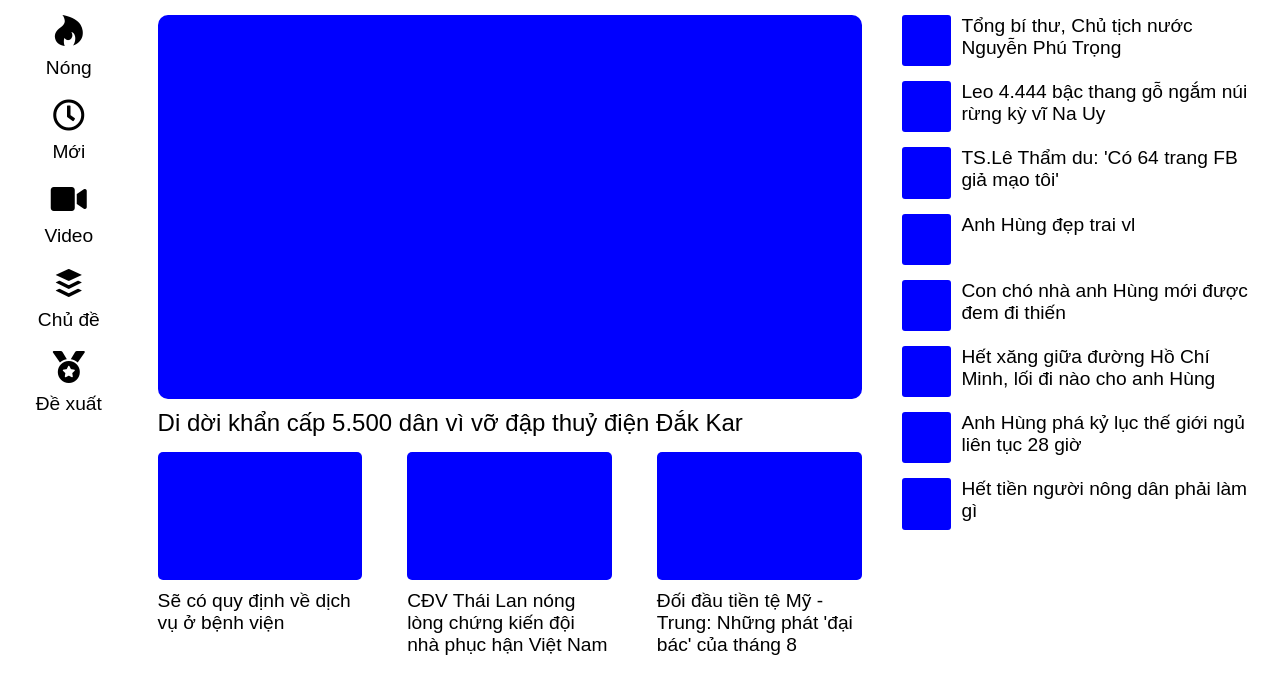
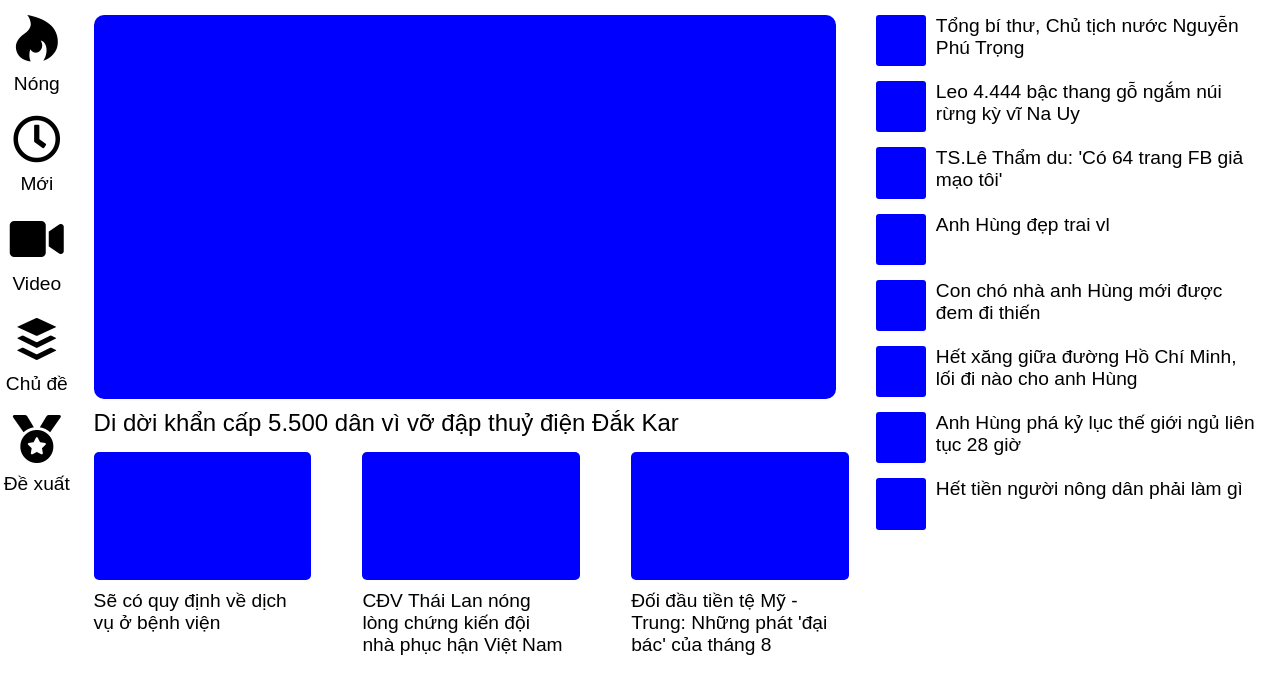
Before and after one commit to lovepsm94/web-full-stack, a plain HTML site: page index.html in a window 1280 px wide. Drawn offline with Linux system fonts and the light colour scheme.

Commit message:
edit size

```diff
--- a/index.html
+++ b/index.html
@@ -10,23 +10,23 @@
 <body>
     <div class="left-side">
         <div class="icon-wrapper">
-            <i class="fab fa-hotjar fa-2x"></i>
+            <i class="fab fa-hotjar fa-3x"></i>
             <p class="icon-name">Nóng</p>
         </div>
         <div class="icon-wrapper">
-            <i class="far fa-clock fa-2x"></i>
+            <i class="far fa-clock fa-3x"></i>
             <p class="icon-name">Mới</p>
         </div>
         <div class="icon-wrapper">
-            <i class="fas fa-video fa-2x"></i>
+            <i class="fas fa-video fa-3x"></i>
             <p class="icon-name">Video</p>
         </div>
         <div class="icon-wrapper">
-            <i class="fab fa-buffer fa-2x"></i>
+            <i class="fab fa-buffer fa-3x"></i>
             <p class="icon-name">Chủ đề</p>
         </div>
         <div class="icon-wrapper">
-            <i class="fas fa-medal fa-2x"></i>
+            <i class="fas fa-medal fa-3x"></i>
             <p class="icon-name">Đề xuất</p>
         </div>
     </div>
--- a/style.css
+++ b/style.css
@@ -9,7 +9,7 @@ body {
     display: flex;
 }
 .left-side {
-    width: 15vw;
+    width: 12vw;
     display: flex;
     flex-direction: column;
     align-items: center;
@@ -27,14 +27,14 @@ body {
     font-size: 1.2rem;
 }
 .main {
-    width: 55vw;
+    width: 58vw;
     display: flex;
     flex-direction: column;
     align-items: center;
     margin: 0px 20px;
 }
 .main-news-img {
-    width: 55vw;
+    width: 58vw;
     height: 30vw;
     background-color: blue;
     border-radius: 10px;
@@ -46,7 +46,7 @@ body {
 .sub-news-container {
     display: flex;
     justify-content: space-between;
-    width: 55vw;
+    width: 58vw;
     margin-top: 15px;
 }
 .sub-news-wrapper {
@@ -54,7 +54,7 @@ body {
 
 }
 .sub-news-img {
-    width: 16vw;
+    width: 17vw;
     height: 10vw;
     background-color: blue;
     border-radius: 5px;
@@ -64,7 +64,7 @@ body {
     margin-top: 10px;
 }
 .right-side {
-    width: 28vw;
+    width: 30vw;
     display: flex;
     flex-direction: column;
     margin: 0px 20px;
@@ -82,7 +82,7 @@ body {
 .right-news-title {
     margin-left: 10px;
     font-size: 1.2rem;
-    width: 24vw;
+    width: 26vw;
 }
 @media only screen and (max-width: 576px) {
     body {
```
